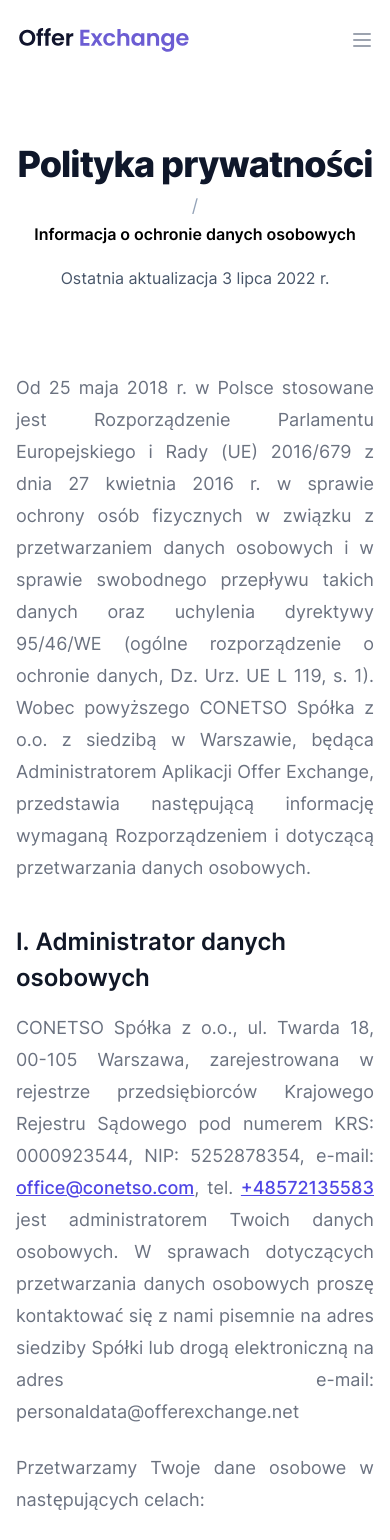
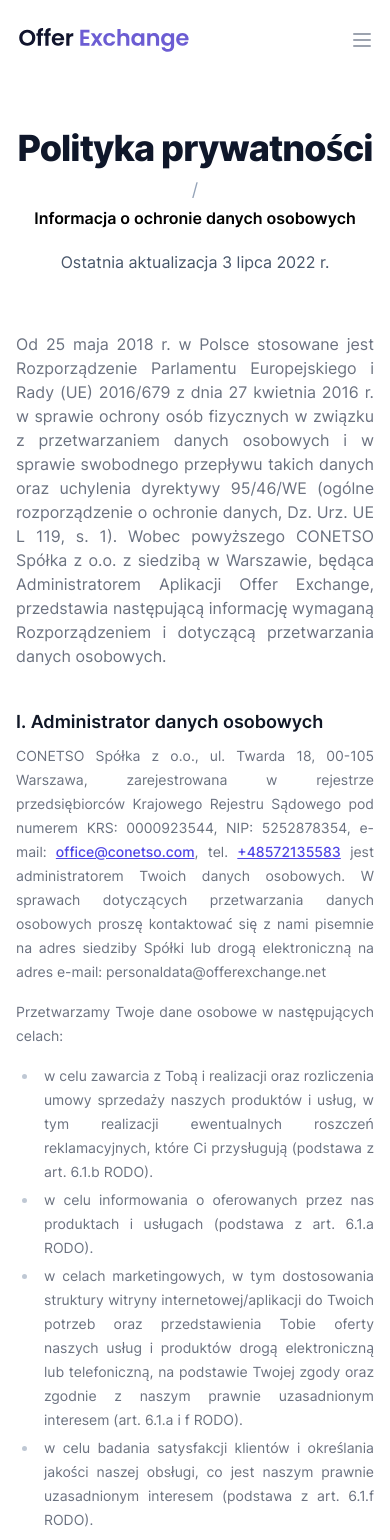
Before and after one commit to snax4a/offerexchange.net, a Next.js app: page /privacy-policy in a window 390 px wide. Shown: the top 1540 px of the page. Built offline with nearby package versions, Linux system fonts and the light colour scheme.

Commit message:
feat: add better mobile styles to rules and privacy-policy

```diff
--- a/src/pages/privacy-policy.tsx
+++ b/src/pages/privacy-policy.tsx
@@ -114,7 +114,7 @@
         </div>
         <div className='relative px-4 text-justify sm:px-6 lg:px-8'>
           <div className='mx-auto max-w-prose text-lg'>
-            <div className='relative mx-auto pt-10 pb-12 text-center md:pt-20 md:pb-24'>
+            <div className='relative mx-auto py-6 text-center sm:pb-12 sm:pt-10 md:pt-20 md:pb-24'>
               <div>
                 <h1 className='text-4xl font-extrabold tracking-tight text-slate-900 sm:text-5xl'>
                   Polityka prywatności
@@ -128,7 +128,7 @@
                 Ostatnia aktualizacja 3 lipca 2022 r.
               </p>
             </div>
-            <p className='mt-8 text-lg leading-8 text-gray-500'>
+            <p className='mt-8 text-base leading-6 text-gray-500 md:text-lg md:leading-8'>
               Od 25 maja 2018 r. w Polsce stosowane jest Rozporządzenie Parlamentu
               Europejskiego i Rady (UE) 2016/679 z dnia 27 kwietnia 2016 r. w sprawie
               ochrony osób fizycznych w związku z przetwarzaniem danych osobowych i w
@@ -139,7 +139,7 @@
               wymaganą Rozporządzeniem i dotyczącą przetwarzania danych osobowych.
             </p>
           </div>
-          <div className='prose prose-lg prose-indigo mx-auto mt-10 text-gray-500'>
+          <div className='prose prose-sm prose-indigo mx-auto mt-10 text-gray-500 md:prose-lg'>
             <h3 className='text-start'>I. Administrator danych osobowych</h3>
 
             <p>
--- a/src/pages/rules.tsx
+++ b/src/pages/rules.tsx
@@ -116,7 +116,7 @@
         </div>
         <div className='relative px-4 text-justify sm:px-6 lg:px-8'>
           <div className='mx-auto max-w-prose text-lg'>
-            <div className='relative mx-auto pt-10 pb-12 text-center md:pt-20 md:pb-24'>
+            <div className='relative mx-auto py-6 text-center sm:pb-12 sm:pt-10 md:pt-20 md:pb-24'>
               <h1 className='text-4xl font-extrabold tracking-tight text-slate-900 sm:text-5xl'>
                 Regulamin
               </h1>
@@ -124,7 +124,7 @@
                 Ostatnia aktualizacja 3 lipca 2022 r.
               </p>
             </div>
-            <p className='mt-8 text-lg leading-8 text-gray-500'>
+            <p className='mt-8 text-base leading-6 text-gray-500 md:text-lg md:leading-8'>
               Niniejszy regulamin został sporządzony w oparciu o przepisy prawa
               obowiązujące na terytorium Rzeczpospolitej Polskiej, a przedmiotem jego
               regulacji są zasady funkcjonowania oraz warunki korzystania z Aplikacji
@@ -136,7 +136,7 @@
               kontaktów handlowych pomiędzy nimi.
             </p>
           </div>
-          <div className='prose prose-lg prose-indigo mx-auto mt-10 text-gray-500'>
+          <div className='prose prose-sm prose-indigo mx-auto mt-10 text-gray-500 md:prose-lg'>
             <h3 className='text-start'>I. Definicje użyte w niniejszym regulaminie</h3>
 
             <ul role='list' className='list-decimal'>
```
